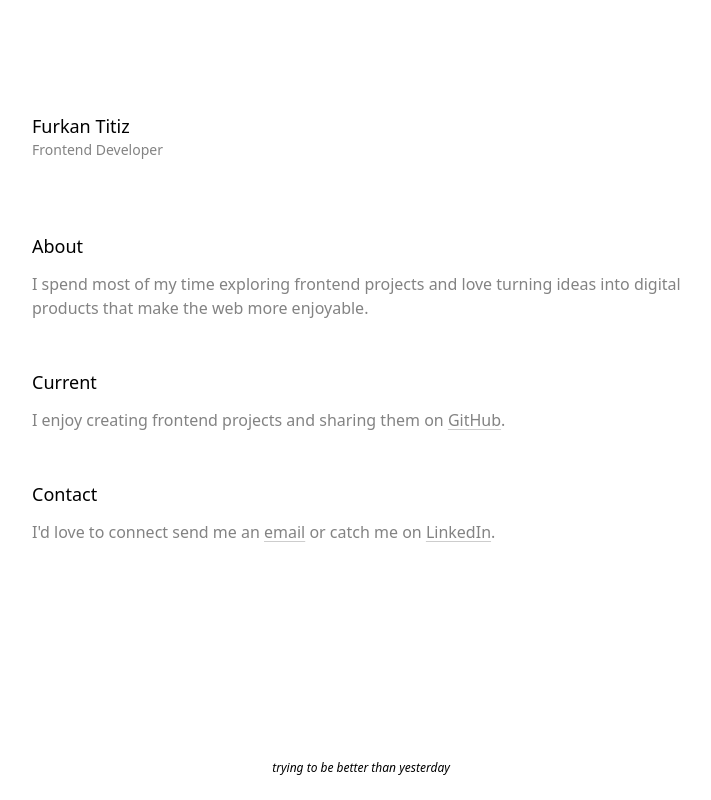
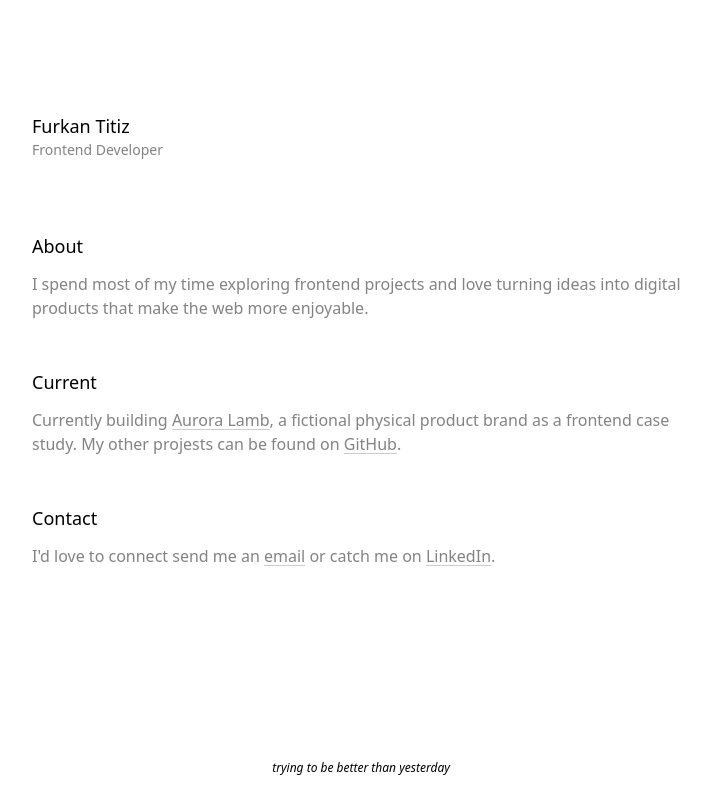
Before and after one commit to qrphy/homepage, a Next.js app: page / in a window 1280 px wide. Shown: the whole page, without its empty margins (279-990 px from the left). Built offline with nearby package versions, Linux system fonts and the light colour scheme; no server answers.

Commit message:
update page.tsx

```diff
--- a/src/app/page.tsx
+++ b/src/app/page.tsx
@@ -9,7 +9,20 @@ export default function Home() {
       title: "Current",
       content: (
         <>
-          I enjoy creating frontend projects and sharing them on{" "}
+        Currently building{" "}
+          <a
+            href="https://aurora-lamb.vercel.app"
+            target="_blank"
+            rel="noopener noreferrer"
+            className="underline decoration-current/40 hover:decoration-(--my-color) underline-offset-3 transition-colors duration-200"
+          >
+            Aurora Lamb
+          </a>
+          ,
+          {" "}
+          a fictional physical product brand as a frontend case study.
+          {" "}
+          My other projests can be found on{" "}
           <a
             href="https://github.com/qrphy"
             target="_blank"
```
Also changed, not shown: src/app/components/Header.tsx (+5 -4 lines).
